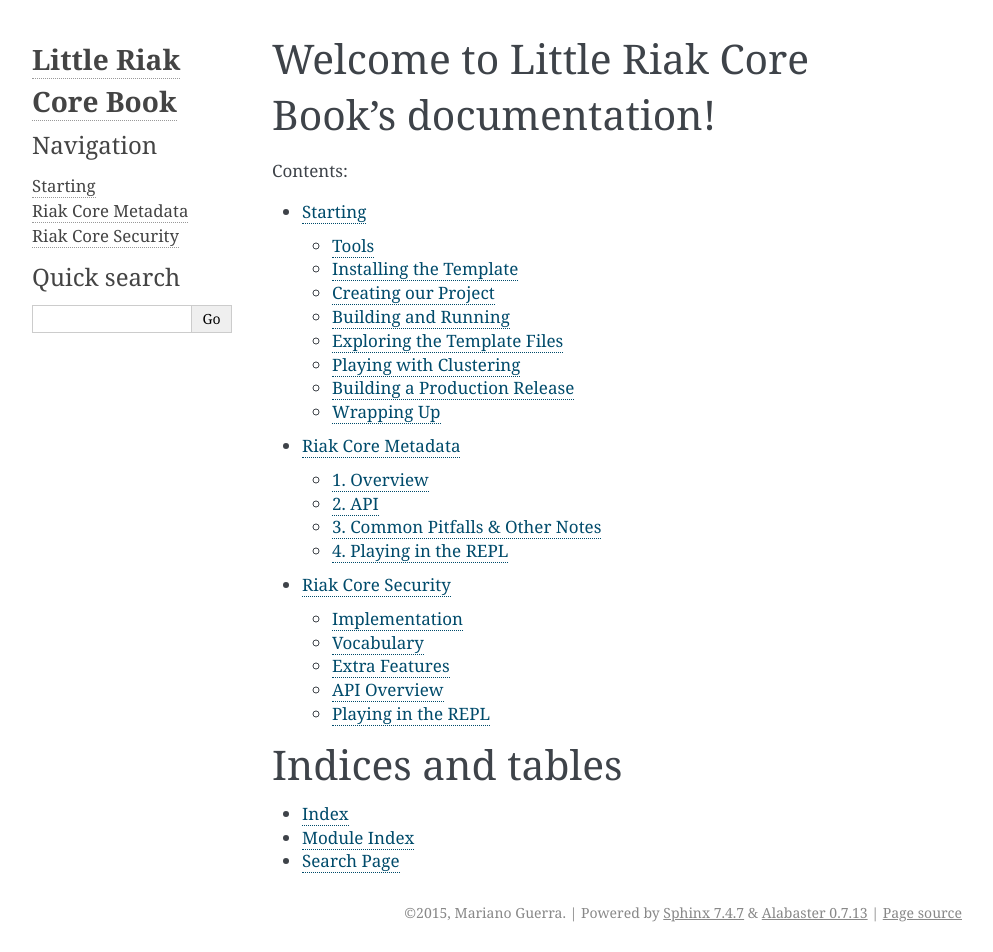
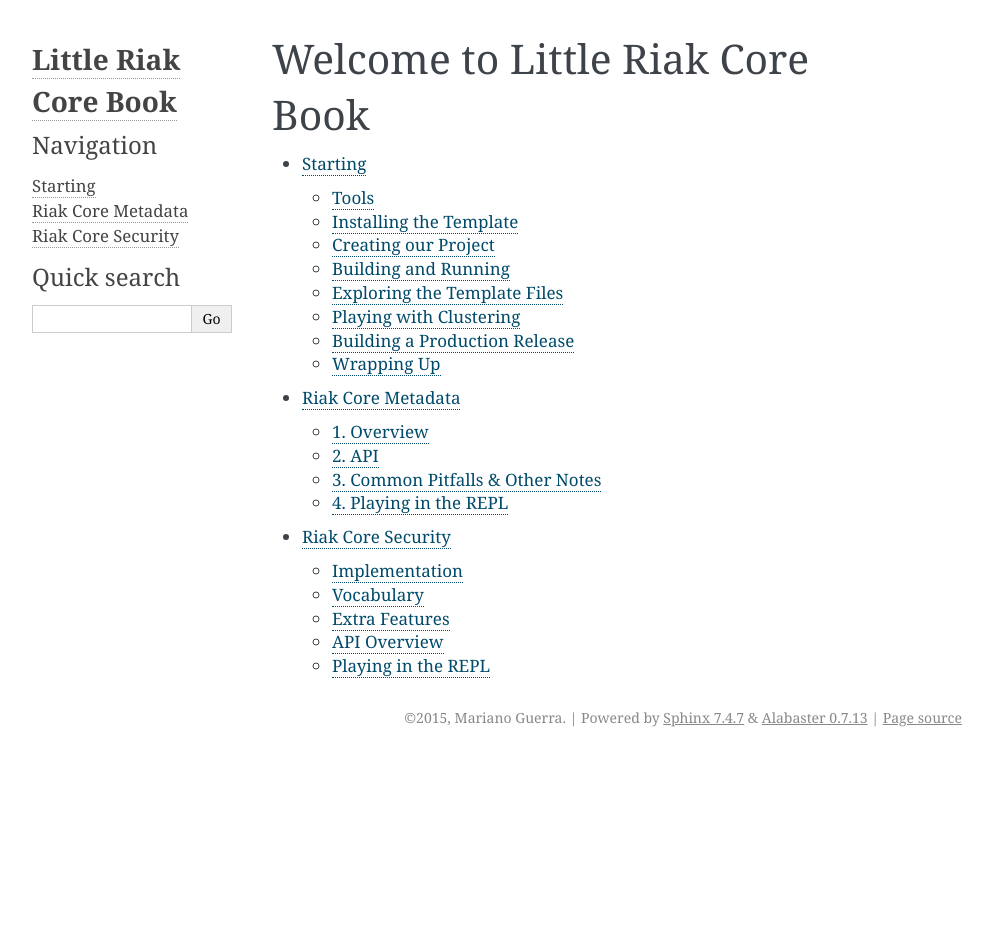
Before and after one commit to marianoguerra/little-riak-core-book, a Sphinx documentation site: the page built from source/index.rst, in a window 1280 px wide. Shown: the whole page, without its empty margins (148-1141 px from the left). Built offline with Sphinx 7.4.7, drawn with Linux system fonts in a browser that asks for light colours; after the commit the page ends 900 px from its top, so only the background shows below that.

Commit message:
less noise on index

```diff
--- a/source/index.rst
+++ b/source/index.rst
@@ -3,10 +3,8 @@
    You can adapt this file completely to your liking, but it should at least
    contain the root `toctree` directive.
 
-Welcome to Little Riak Core Book's documentation!
-=================================================
-
-Contents:
+Welcome to Little Riak Core Book
+================================
 
 .. toctree::
    :maxdepth: 2
@@ -14,12 +12,3 @@
    starting
    riak_core_metadata
    riak_core_security
-
-
-
-Indices and tables
-==================
-
-* :ref:`genindex`
-* :ref:`modindex`
-* :ref:`search`
```
